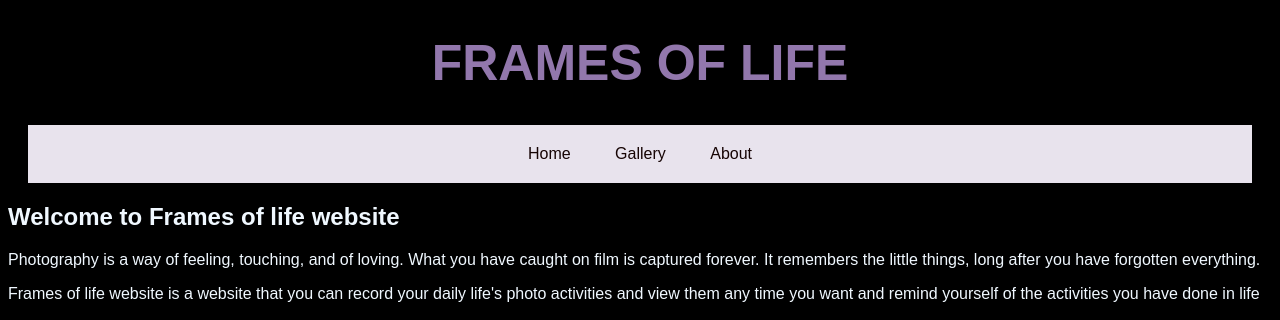
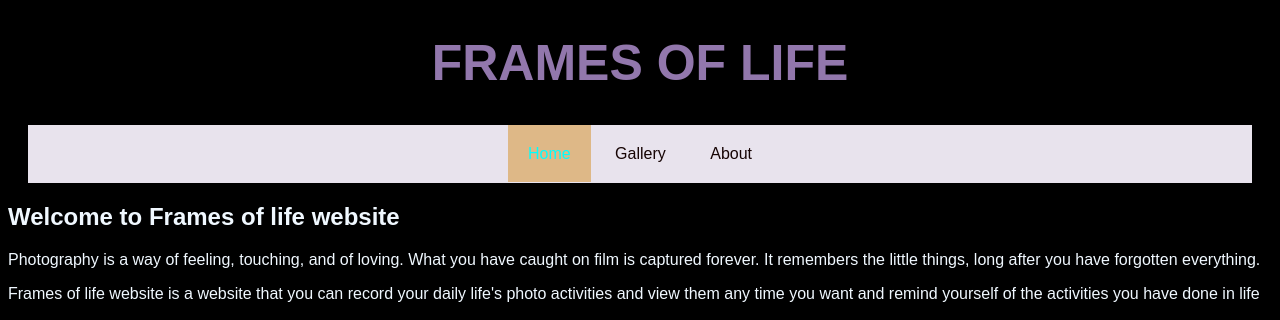
Before and after one commit to carter14k/Assigment1, a plain HTML site: page index.html in a window 1280 px wide. In both pictures the pointer is over the link "Home". Shown: the top 320 px of the page. Drawn offline with Linux system fonts and the light colour scheme.

Commit message:
Add hover effect to navigation links

```diff
--- a/styles.css
+++ b/styles.css
@@ -19,3 +19,8 @@ nav a{
     color: rgb(22, 4, 4);
     padding: 20px;
 }
+nav a:hover{
+    color: aqua;
+    background-color: burlywood;
+
+}
```
